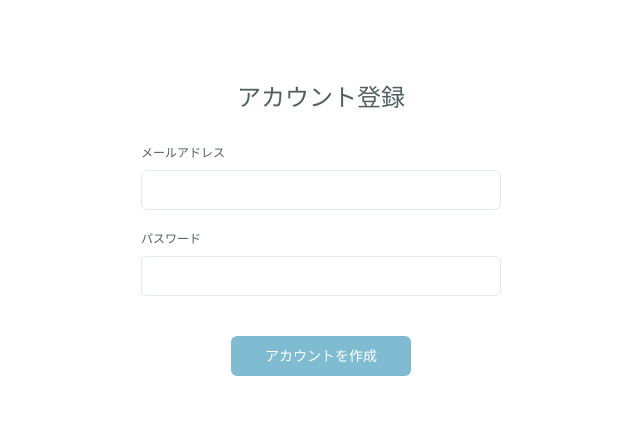
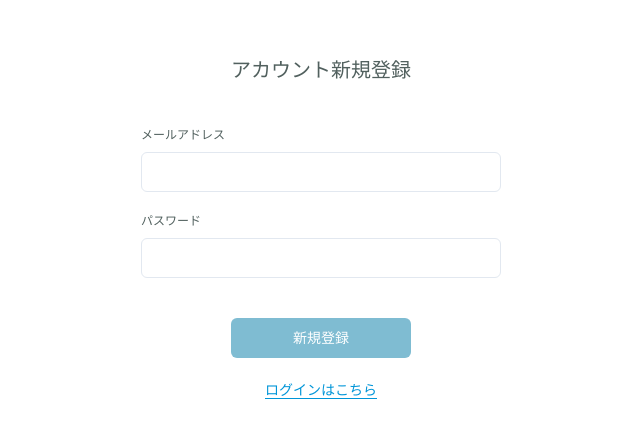
Before and after one commit to koki-table/memo, a React (Vite) app: page /auth/register in a window 1280 px wide. Shown: the part 170-608 px from the top of the page, without its empty margins (319-959 px from the left). Built offline with nearby package versions, Linux system fonts and the light colour scheme.

Commit message:
refactor: 🦄  ログイン導線を調整

```diff
--- a/src/features/auth/components/LoginForm.tsx
+++ b/src/features/auth/components/LoginForm.tsx
@@ -27,9 +27,9 @@ export const LoginForm = () => {
       margin="0 auto"
       padding={5}
       minH="100vh"
+      spacing={7}
     >
-      <Heading variant={'h3'}>ログイン</Heading>
-      <h1>Vite + React ({import.meta.env.MODE})</h1>
+      <Heading variant={'h4'}>ログイン</Heading>
       <chakra.form onSubmit={onSubmit} w="100%">
         <VStack spacing={5} mt="6">
           <FormControl>
@@ -63,6 +63,20 @@ export const LoginForm = () => {
           </Button>
         </Center>
       </chakra.form>
+      <VStack spacing={2} textAlign={'center'}>
+        <Text
+          as={'a'}
+          fontSize={'sm'}
+          borderBottom={'solid 1px var(--text-color-link)'}
+          letterSpacing={'2.3'}
+          onClick={() => {
+            navigate('/auth/register')
+          }}
+        >
+          アカウント登録はこちら
+        </Text>
+        <Text fontSize={'xs'}>※初回はアカウント登録が必要です</Text>
+      </VStack>
     </VStack>
   )
 }
--- a/src/features/auth/components/RegisterForm.tsx
+++ b/src/features/auth/components/RegisterForm.tsx
@@ -1,5 +1,5 @@
 /* eslint-disable @typescript-eslint/no-misused-promises */
-import { Center, chakra, VStack, FormControl, FormLabel, Input, Text } from '@chakra-ui/react'
+import { Center, chakra, VStack, FormControl, FormLabel, Input, Text, Box } from '@chakra-ui/react'
 import { useNavigate } from 'react-router-dom'
 
 import { Heading, Button } from '@/components/Elements'
@@ -27,8 +27,9 @@ export const RegisterForm = () => {
       margin="0 auto"
       padding={5}
       minH="100vh"
+      spacing={5}
     >
-      <Heading variant={'h3'}>アカウント登録</Heading>
+      <Heading variant={'h4'}>アカウント新規登録</Heading>
       <chakra.form onSubmit={onSubmit} w="100%">
         <VStack spacing={5} mt="6">
           <FormControl>
@@ -57,11 +58,24 @@ export const RegisterForm = () => {
         <Center mt="10">
           <Button type={'submit'} isLoading={isLoading} variant="primary">
             <Text fontSize={'sm'} fontWeight="700">
-              アカウントを作成
+              新規登録
             </Text>
           </Button>
         </Center>
       </chakra.form>
+      <Box>
+        <Text
+          as={'a'}
+          fontSize={'sm'}
+          borderBottom={'solid 1px var(--text-color-link)'}
+          letterSpacing={'2.3'}
+          onClick={() => {
+            navigate('/auth/login')
+          }}
+        >
+          ログインはこちら
+        </Text>
+      </Box>
     </VStack>
   )
 }
```
